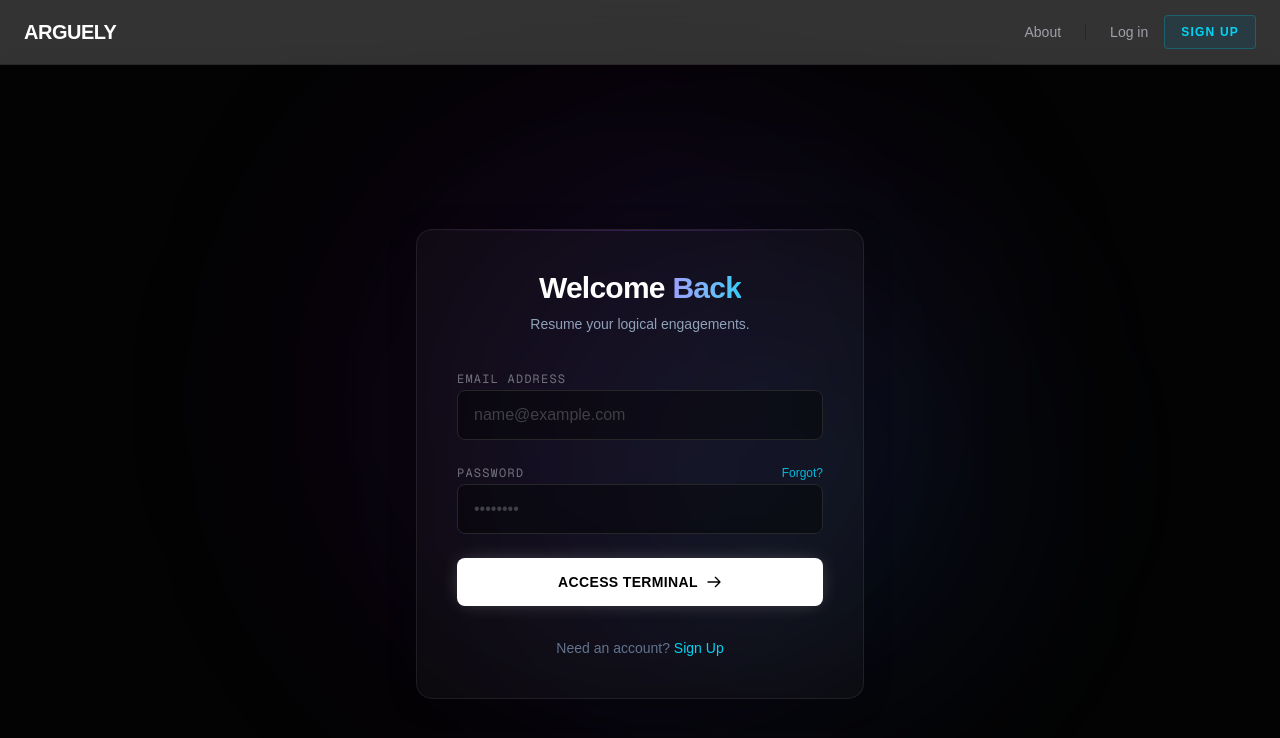
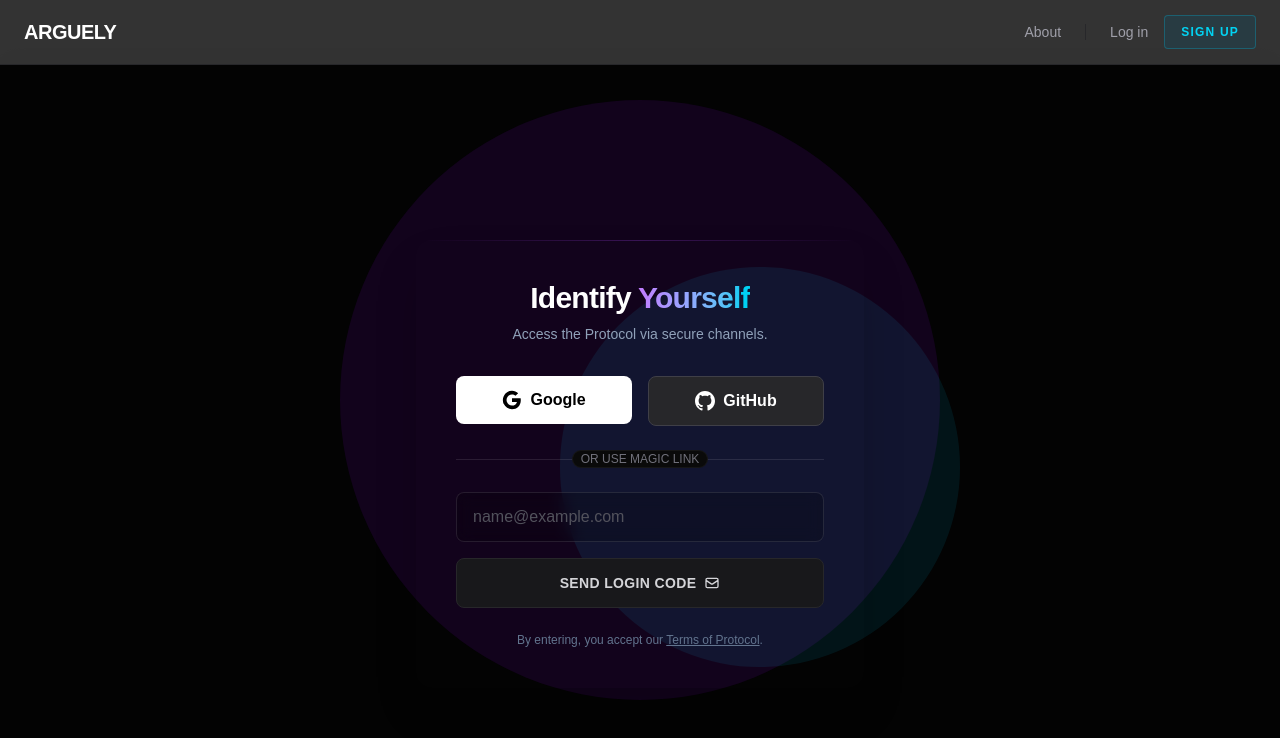
Before and after one commit to mkhan0012/debate-again, a Next.js app: page /login in a window 1280 px wide. Shown: the top 738 px of the page. Built offline with nearby package versions, Linux system fonts and the light colour scheme; no server answers.

Commit message:
update again

```diff
--- /dev/null
+++ b/app/api/auth/[...nextauth]/route.ts
@@ -0,0 +1,2 @@
+import { handlers } from "@/auth" // This imports from the file you created in Step 1
+export const { GET, POST } = handlers
--- a/app/login/page.tsx
+++ b/app/login/page.tsx
@@ -1,54 +1,13 @@
-"use client";
-
-import { useActionState } from 'react';
-import { login } from '@/app/actions/auth';
-import AuthInput from '@/components/AuthInput';
-import Link from 'next/link';
+import { signIn } from "@/auth";
+import Link from "next/link";
 
 export default function LoginPage() {
-  const [state, action, isPending] = useActionState(login, undefined);
-
   return (
     <div className="min-h-screen flex items-center justify-center p-6 relative bg-[#030303] overflow-hidden text-slate-300">
 
-      {/* --- INJECT CUSTOM ANIMATIONS --- */}
-      <style jsx global>{`
-        @keyframes float {
-          0% { transform: translateY(0px); }
-          50% { transform: translateY(-20px); }
-          100% { transform: translateY(0px); }
-        }
-        @keyframes glow {
-          0%, 100% { opacity: 0.5; filter: blur(100px); }
-          50% { opacity: 0.8; filter: blur(120px); }
-        }
-        @keyframes slideUp {
-          from { opacity: 0; transform: translateY(20px); }
-          to { opacity: 1; transform: translateY(0); }
-        }
-        @keyframes shine {
-          to { background-position: 200% center; }
-        }
-        .animate-float { animation: float 6s ease-in-out infinite; }
-        .animate-glow-pulse { animation: glow 8s ease-in-out infinite; }
-        .animate-slide-up { animation: slideUp 0.6s ease-out forwards; opacity: 0; }
-        .text-shimmer {
-          background-size: 200% auto;
-          animation: shine 4s linear infinite;
-        }
-        .glass-panel-enhanced {
-          background: rgba(255, 255, 255, 0.03);
-          backdrop-filter: blur(16px);
-          border: 1px solid rgba(255, 255, 255, 0.08);
-          box-shadow: 0 4px 30px rgba(0, 0, 0, 0.2);
-        }
-      `}</style>
-
-      {/* --- ANIMATED BACKGROUND ORBS --- */}
+      {/* --- BACKGROUND ORBS --- */}
       <div className="fixed inset-0 overflow-hidden pointer-events-none">
-        {/* Purple Orb */}
         <div className="absolute top-1/2 left-1/2 -translate-x-1/2 -translate-y-1/2 w-[600px] h-[600px] bg-purple-600/10 rounded-full mix-blend-screen animate-glow-pulse animate-float" />
-        {/* Cyan Orb (Offset) */}
         <div className="absolute top-1/3 right-1/4 w-[400px] h-[400px] bg-cyan-500/10 rounded-full mix-blend-screen animate-glow-pulse" style={{ animationDelay: '2s' }} />
       </div>
 
@@ -60,78 +19,99 @@
 
           <div className="text-center mb-8">
             <h1 className="text-3xl font-bold text-white tracking-tight mb-2">
-              Welcome <span className="text-transparent bg-clip-text bg-linear-to-r from-purple-400 to-cyan-400 text-shimmer">Back</span>
+              Identify <span className="text-transparent bg-clip-text bg-linear-to-r from-purple-400 to-cyan-400 text-shimmer">Yourself</span>
             </h1>
             <p className="text-slate-400 text-sm font-light">
-              Resume your logical engagements.
+              Access the Protocol via secure channels.
             </p>
           </div>
 
-          <form action={action} className="space-y-6">
-            <div className="space-y-5">
-              <AuthInput
-                name="email"
-                type="email"
-                label="Email Address"
-                placeholder="name@example.com"
-              />
+          <div className="space-y-6">
 
-              <div className="relative">
-                <AuthInput
-                  name="password"
-                  type="password"
-                  label="Password"
-                  placeholder="••••••••"
-                />
-                <div className="absolute right-0 top-0">
-                    <Link href="/forgot-password" className="text-xs text-cyan-500 hover:text-cyan-400 transition-colors">
-                        Forgot?
-                    </Link>
-                </div>
+            {/* --- 1. SOCIAL LOGIN BUTTONS --- */}
+            <div className="grid grid-cols-2 gap-4">
+              <form
+                action={async () => {
+                  "use server";
+                  await signIn("google", { redirectTo: "/start" });
+                }}
+              >
+                <button className="w-full flex items-center justify-center gap-2 bg-white text-black font-bold py-3 rounded-lg hover:bg-zinc-200 transition-all hover:scale-[1.02]">
+                  <svg className="w-5 h-5" viewBox="0 0 24 24">
+                    <path fill="currentColor" d="M22.56 12.25c0-.78-.07-1.53-.2-2.25H12v4.26h5.92c-.26 1.37-1.04 2.53-2.21 3.31v2.77h3.57c2.08-1.92 3.28-4.74 3.28-8.09z" />
+                    <path fill="currentColor" d="M12 23c2.97 0 5.46-.98 7.28-2.66l-3.57-2.77c-.98.66-2.23 1.06-3.71 1.06-2.86 0-5.29-1.93-6.16-4.53H2.18v2.84C3.99 20.53 7.7 23 12 23z" />
+                    <path fill="currentColor" d="M5.84 14.09c-.22-.66-.35-1.36-.35-2.09s.13-1.43.35-2.09V7.07H2.18C1.43 8.55 1 10.22 1 12s.43 3.45 1.18 4.93l2.85-2.22.81-.62z" />
+                    <path fill="currentColor" d="M12 5.38c1.62 0 3.06.56 4.21 1.64l3.15-3.15C17.45 2.09 14.97 1 12 1 7.7 1 3.99 3.47 2.18 7.07l3.66 2.84c.87-2.6 3.3-4.53 6.16-4.53z" />
+                  </svg>
+                  Google
+                </button>
+              </form>
+
+              <form
+                action={async () => {
+                  "use server";
+                  await signIn("github", { redirectTo: "/start" });
+                }}
+              >
+                <button className="w-full flex items-center justify-center gap-2 bg-zinc-800 text-white font-bold py-3 rounded-lg border border-zinc-700 hover:bg-zinc-700 transition-all hover:scale-[1.02]">
+                  <svg className="w-5 h-5" fill="currentColor" viewBox="0 0 24 24">
+                    <path d="M12 0c-6.626 0-12 5.373-12 12 0 5.302 3.438 9.8 8.207 11.387.599.111.793-.261.793-.577v-2.234c-3.338.726-4.033-1.416-4.033-1.416-.546-1.387-1.333-1.756-1.333-1.756-1.089-.745.083-.729.083-.729 1.205.084 1.839 1.237 1.839 1.237 1.07 1.834 2.807 1.304 3.492.997.107-.775.418-1.305.762-1.604-2.665-.305-5.467-1.334-5.467-5.931 0-1.311.469-2.381 1.236-3.221-.124-.303-.535-1.524.117-3.176 0 0 1.008-.322 3.301 1.23.957-.266 1.983-.399 3.003-.404 1.02.005 2.047.138 3.006.404 2.291-1.552 3.297-1.23 3.297-1.23.653 1.653.242 2.874.118 3.176.77.84 1.235 1.911 1.235 3.221 0 4.609-2.807 5.624-5.479 5.921.43.372.823 1.102.823 2.222v3.293c0 .319.192.694.801.576 4.765-1.589 8.199-6.086 8.199-11.386 0-6.627-5.373-12-12-12z" />
+                  </svg>
+                  GitHub
+                </button>
+              </form>
+            </div>
+
+            {/* Divider */}
+            <div className="relative">
+              <div className="absolute inset-0 flex items-center">
+                <span className="w-full border-t border-white/10"></span>
+              </div>
+              <div className="relative flex justify-center text-xs uppercase">
+                <span className="bg-[#0a0a0a] px-2 text-zinc-500 rounded-full border border-white/5">
+                  Or use magic link
+                </span>
               </div>
             </div>
 
-            {state?.errors?.form && (
-              <div className="p-3 bg-red-500/10 border border-red-500/20 rounded-lg text-red-400 text-xs text-center flex items-center justify-center gap-2 animate-slide-up">
-                <svg className="w-4 h-4" fill="none" viewBox="0 0 24 24" stroke="currentColor">
-                  <path strokeLinecap="round" strokeLinejoin="round" strokeWidth={2} d="M12 8v4m0 4h.01M21 12a9 9 0 11-18 0 9 9 0 0118 0z" />
-                </svg>
-                {state.errors.form}
+            {/* --- 2. MAGIC LINK (OTP) FORM --- */}
+            <form
+              action={async (formData) => {
+                "use server";
+                await signIn("resend", {
+                  email: formData.get("email"),
+                  redirectTo: "/start",
+                });
+              }}
+              className="space-y-4"
+            >
+              <div className="space-y-2">
+                <input
+                  name="email"
+                  type="email"
+                  required
+                  placeholder="name@example.com"
+                  className="w-full bg-black/20 border border-white/10 rounded-lg px-4 py-3 text-white placeholder-zinc-600 focus:border-purple-500/50 focus:ring-1 focus:ring-purple-500/50 outline-none transition-all backdrop-blur-sm"
+                />
               </div>
-            )}
 
-            {/* Creative Button */}
-            <button
-              disabled={isPending}
-              className="group relative w-full py-3.5 rounded-lg font-bold text-sm tracking-wide uppercase bg-white text-black overflow-hidden transition-all hover:scale-[1.02] active:scale-[0.98] disabled:opacity-50 disabled:cursor-not-allowed shadow-[0_0_20px_-5px_rgba(255,255,255,0.3)] hover:shadow-[0_0_25px_-5px_rgba(255,255,255,0.5)]"
-            >
-              <div className="absolute inset-0 w-full h-full bg-linear-to-r from-transparent via-slate-200 to-transparent -translate-x-full group-hover:animate-[shine_1s_ease-in-out]" />
-              <span className="relative z-10 flex items-center justify-center gap-2">
-                {isPending ? (
-                  <>
-                    <svg className="animate-spin h-4 w-4 text-black" xmlns="http://www.w3.org/2000/svg" fill="none" viewBox="0 0 24 24">
-                      <circle className="opacity-25" cx="12" cy="12" r="10" stroke="currentColor" strokeWidth="4"></circle>
-                      <path className="opacity-75" fill="currentColor" d="M4 12a8 8 0 018-8V0C5.373 0 0 5.373 0 12h4zm2 5.291A7.962 7.962 0 014 12H0c0 3.042 1.135 5.824 3 7.938l3-2.647z"></path>
-                    </svg>
-                    Authenticating...
-                  </>
-                ) : (
-                  <>
-                    Access Terminal
-                    <svg className="w-4 h-4 transition-transform group-hover:translate-x-1" fill="none" viewBox="0 0 24 24" stroke="currentColor">
-                        <path strokeLinecap="round" strokeLinejoin="round" strokeWidth={2} d="M14 5l7 7m0 0l-7 7m7-7H3" />
-                    </svg>
-                  </>
-                )}
-              </span>
-            </button>
-          </form>
+              <button
+                type="submit"
+                className="group relative w-full py-3.5 rounded-lg font-bold text-sm tracking-wide uppercase bg-zinc-900 border border-zinc-800 text-zinc-300 overflow-hidden transition-all hover:text-white hover:border-zinc-600 hover:shadow-[0_0_20px_-5px_rgba(255,255,255,0.1)]"
+              >
+                <span className="relative z-10 flex items-center justify-center gap-2">
+                  Send Login Code
+                  <svg className="w-4 h-4 transition-transform group-hover:translate-x-1" fill="none" viewBox="0 0 24 24" stroke="currentColor">
+                    <path strokeLinecap="round" strokeLinejoin="round" strokeWidth={2} d="M3 8l7.89 5.26a2 2 0 002.22 0L21 8M5 19h14a2 2 0 002-2V7a2 2 0 00-2-2H5a2 2 0 00-2 2v10a2 2 0 002 2z" />
+                  </svg>
+                </span>
+              </button>
+            </form>
 
-          <div className="mt-8 text-center text-sm text-slate-500">
-            Need an account?{' '}
-            <Link href="/signup" className="text-cyan-400 hover:text-cyan-300 font-medium hover:underline decoration-cyan-500/30 underline-offset-4 transition-all">
-              Sign Up
-            </Link>
+            <div className="text-center text-xs text-slate-500">
+              By entering, you accept our <Link href="#" className="underline hover:text-cyan-400">Terms of Protocol</Link>.
+            </div>
+
           </div>
         </div>
       </div>
--- a/app/page.tsx
+++ b/app/page.tsx
@@ -110,9 +110,13 @@
             </span>
           </Link>
 
-          <button className="px-8 py-4 bg-white/5 border border-white/10 hover:bg-white/10 text-slate-300 hover:text-white rounded-full transition-all hover:scale-105 backdrop-blur-sm">
+          {/* UPDATED: Changed from <button> to <Link> */}
+          <Link
+            href="/about"
+            className="px-8 py-4 bg-white/5 border border-white/10 hover:bg-white/10 text-slate-300 hover:text-white rounded-full transition-all hover:scale-105 backdrop-blur-sm"
+          >
             See How It Works
-          </button>
+          </Link>
         </div>
       </main>
 
--- /dev/null
+++ b/auth.ts
@@ -0,0 +1,28 @@
+import NextAuth from "next-auth"
+import { PrismaAdapter } from "@auth/prisma-adapter"
+import { prisma } from "@/lib/prisma"
+import Google from "next-auth/providers/google"
+import GitHub from "next-auth/providers/github"
+import Resend from "next-auth/providers/resend"
+
+export const { handlers, signIn, signOut, auth } = NextAuth({
+  adapter: PrismaAdapter(prisma),
+  providers: [
+    Google,
+    GitHub,
+    Resend({
+      from: "onboarding@resend.dev", // You can customize this if you verify a domain on Resend
+    }),
+  ],
+  pages: {
+    signIn: "/login",
+  },
+  callbacks: {
+    session({ session, user }) {
+      if (session.user) {
+        session.user.id = user.id
+      }
+      return session
+    },
+  },
+})
--- a/package.json
+++ b/package.json
@@ -10,6 +10,7 @@
     "postinstall": "prisma generate"
   },
   "dependencies": {
+    "@auth/prisma-adapter": "^2.11.1",
     "@neondatabase/serverless": "^1.0.2",
     "@prisma/adapter-pg": "^7.1.0",
     "@prisma/client": "^7.1.0",
@@ -17,6 +18,7 @@
     "bcryptjs": "^3.0.3",
     "jose": "^6.1.3",
     "next": "16.0.10",
+    "next-auth": "^5.0.0-beta.30",
     "openai": "^6.14.0",
     "react": "19.2.1",
     "react-dom": "19.2.1",
```
Also changed, not shown: 1 other file (tests, documents, lock files or other folders).
